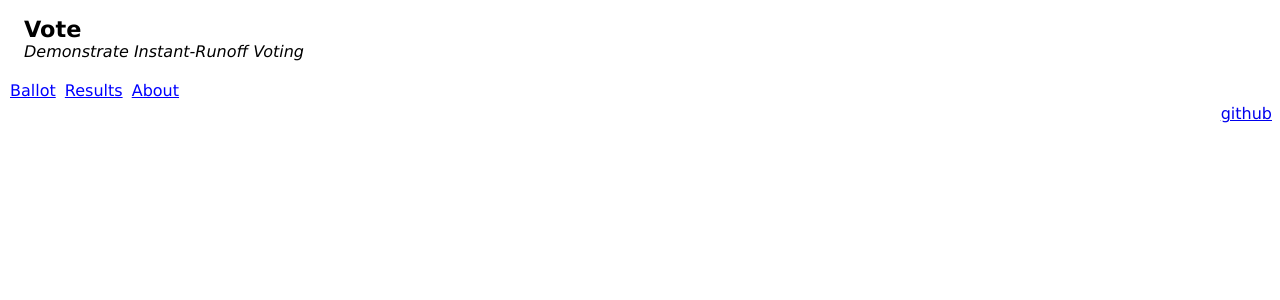
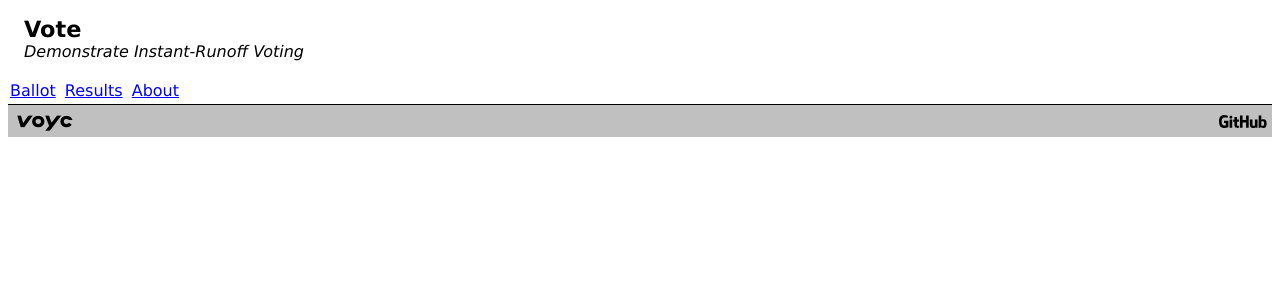
Before and after one commit to voyc/vote, a PHP site: page / in a window 1280 px wide. Shown: the top 300 px of the page. Run offline with PHP 8.4, Linux system fonts and the light colour scheme.

Commit message:
new footer

```diff
--- a/html/css/vote.css
+++ b/html/css/vote.css
@@ -119,3 +119,27 @@ button.anchor.active {
 .fr {
 	float:right;
 }
+
+footer {
+	height:2rem;
+	border-top:1px solid black;
+	background-color:rgb(192,192,192);
+}
+.group {
+	display:table-cell;
+	width:100%;
+}
+.tright {
+	text-align:right;
+}
+.ftr {
+	vertical-align:middle;
+	display:inline-block;
+	margin:.3rem;
+}
+.voyc {
+	width:4rem;
+}
+.git {
+	width:3rem;
+}
--- a/html/index.html
+++ b/html/index.html
@@ -103,9 +103,9 @@ The 2016 Presidential Race is a good example.  Some republicans do not care for
 <a href=''>Vote again</a>
 -->
 
-<br/>
 <footer>
-<a class='fr' href='https://github.com/voyc/vote'>github</a>
+	<div class='group'><a href='http://voyc.com/about' class='ftr voyc'><img src='voyc.svg'/></a></div>
+	<div class='group tright'><a href='https://github.com/voyc/vote' class='ftr git'><img src='github.svg'/></a></div>
 </footer>
 </body>
 </html>
```
Also changed, not shown: html/github.svg (added), html/voyc.svg (added).
